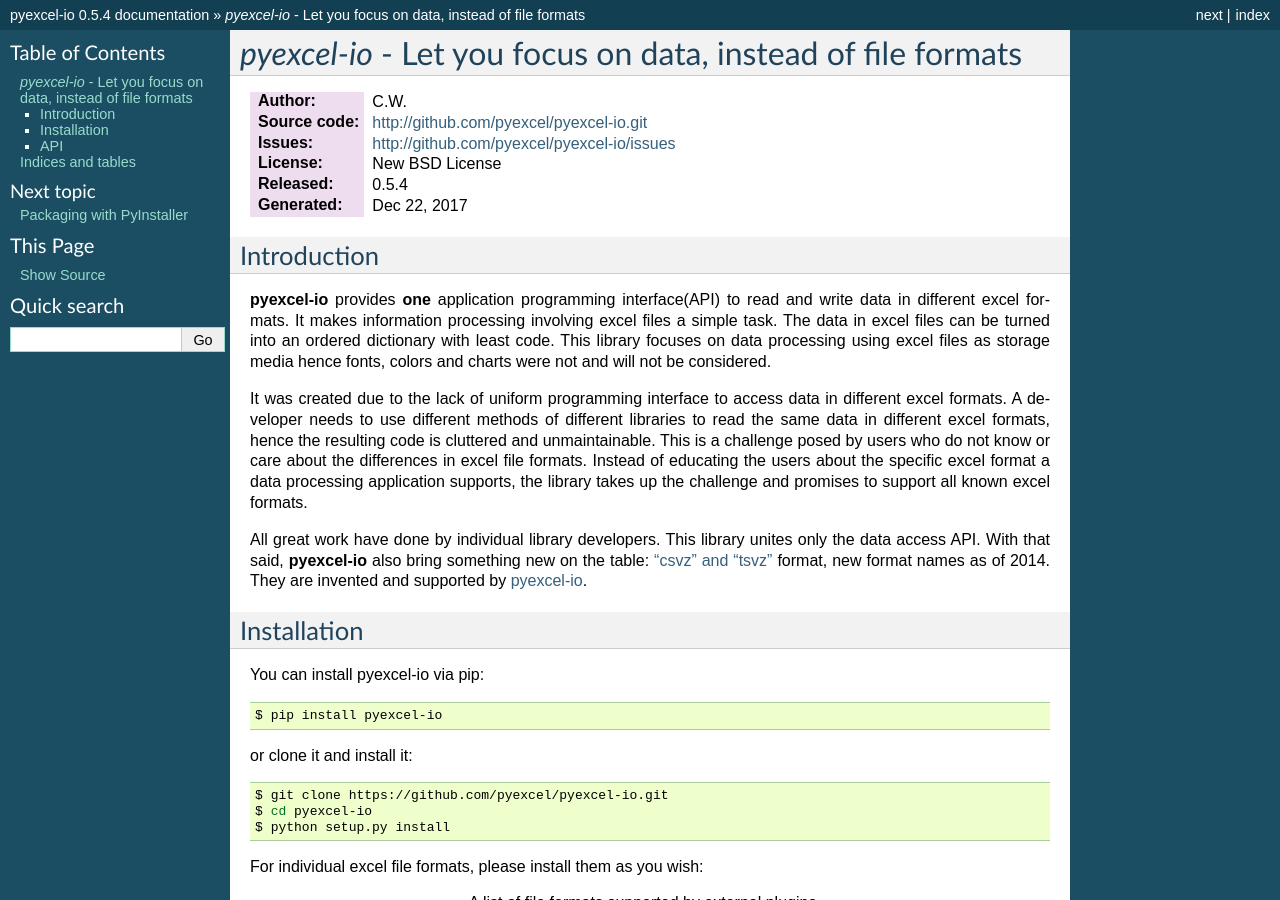
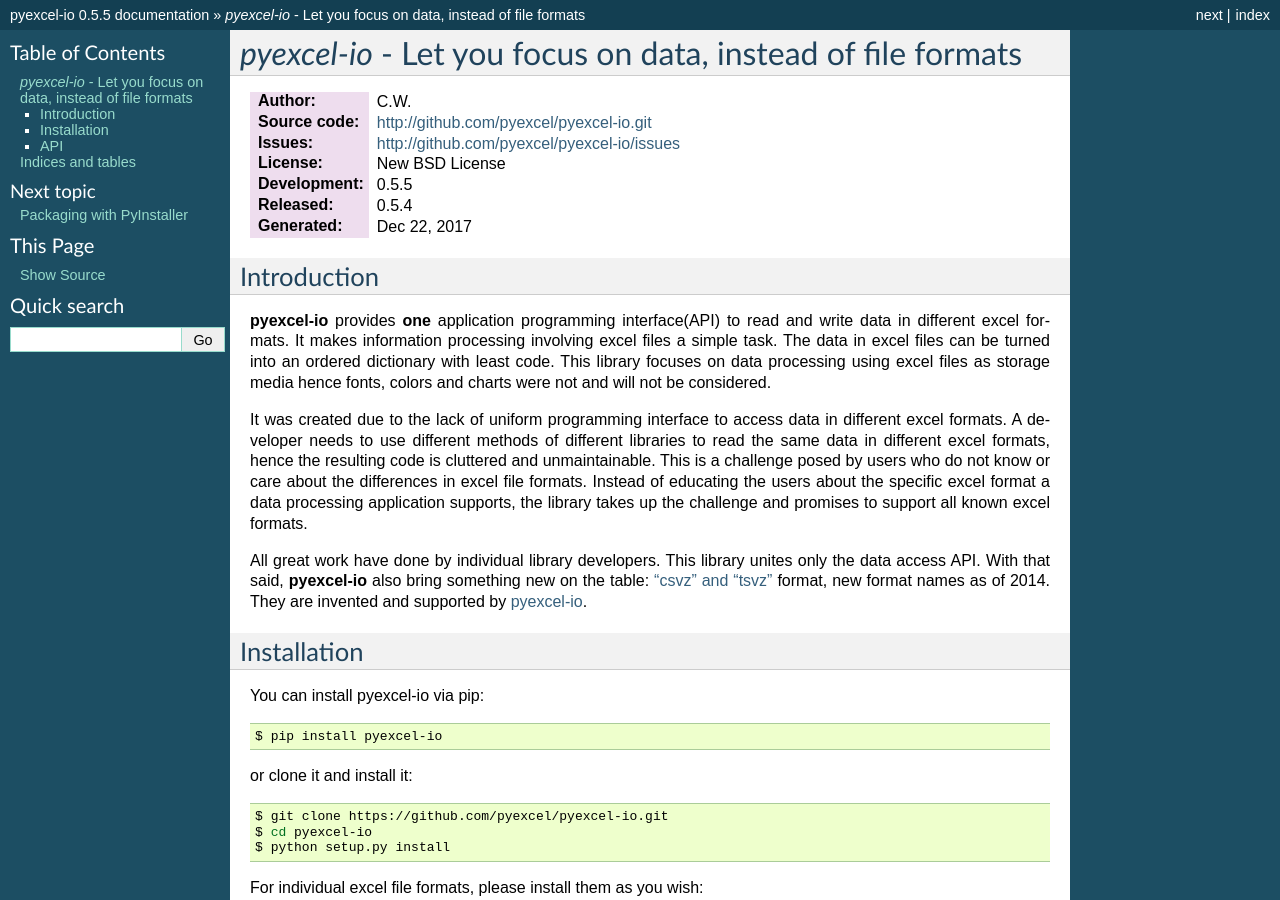
Before and after one commit to pyexcel/pyexcel-io, a Sphinx documentation site: the page built from docs/source/index.rst, in a window 1280 px wide and 900 px high. Built offline with Sphinx 7.4.7, drawn with Linux system fonts in a browser that asks for light colours; some of the changed text lies outside the part shown.

Commit message:
:lipstick: pump up version number

```diff
--- a/README.rst
+++ b/README.rst
@@ -5,7 +5,7 @@
 .. image:: https://raw.githubusercontent.com/pyexcel/pyexcel.github.io/master/images/patreon.png
    :target: https://www.patreon.com/pyexcel
 
-.. image:: https://api.travis-ci.org/pyexcel/pyexcel-io.svg?branch=master
+.. image:: https://travis-ci.org/pyexcel/pyexcel-io.svg?branch=master
    :target: http://travis-ci.org/pyexcel/pyexcel-io
 
 .. image:: https://codecov.io/gh/pyexcel/pyexcel-io/branch/master/graph/badge.svg
--- a/docs/source/conf.py
+++ b/docs/source/conf.py
@@ -11,11 +11,9 @@
     'sphinx.ext.viewcode',
     'sphinx.ext.autosummary'
 ]
-
 intersphinx_mapping = {
     'pyexcel': ('http://pyexcel.readthedocs.io/en/latest/', None),
 }
-spelling_word_list_filename = 'spelling_wordlist.txt'
 templates_path = ['_templates']
 source_suffix = '.rst'
 master_doc = 'index'
@@ -23,7 +21,7 @@
 project = u'pyexcel-io'
 copyright = u'2015-2017 Onni Software Ltd.'
 version = '0.5.4'
-release = '0.5.4'
+release = '0.5.5'
 exclude_patterns = []
 pygments_style = 'sphinx'
 html_theme = 'default'
--- a/docs/source/index.rst
+++ b/docs/source/index.rst
@@ -10,6 +10,7 @@
 :Source code: http://github.com/pyexcel/pyexcel-io.git
 :Issues: http://github.com/pyexcel/pyexcel-io/issues
 :License: New BSD License
+:Development: |release|
 :Released: |version|
 :Generated: |today|
 
--- a/pyexcel_io.yaml
+++ b/pyexcel_io.yaml
@@ -1,8 +1,8 @@
 overrides: "pyexcel.yaml"
 name: "pyexcel-io"
 nick_name: io
-version: 0.5.4
-current_version: 0.5.4
+version: 0.5.5
+current_version: 0.5.5
 release: 0.5.4
 dependencies:
   - ordereddict;python_version<"2.7"
--- a/setup.py
+++ b/setup.py
@@ -9,7 +9,7 @@
 
 NAME = 'pyexcel-io'
 AUTHOR = 'C.W.'
-VERSION = '0.5.4'
+VERSION = '0.5.5'
 EMAIL = 'wangc_2011@hotmail.com'
 LICENSE = 'New BSD'
 DESCRIPTION = (
```
